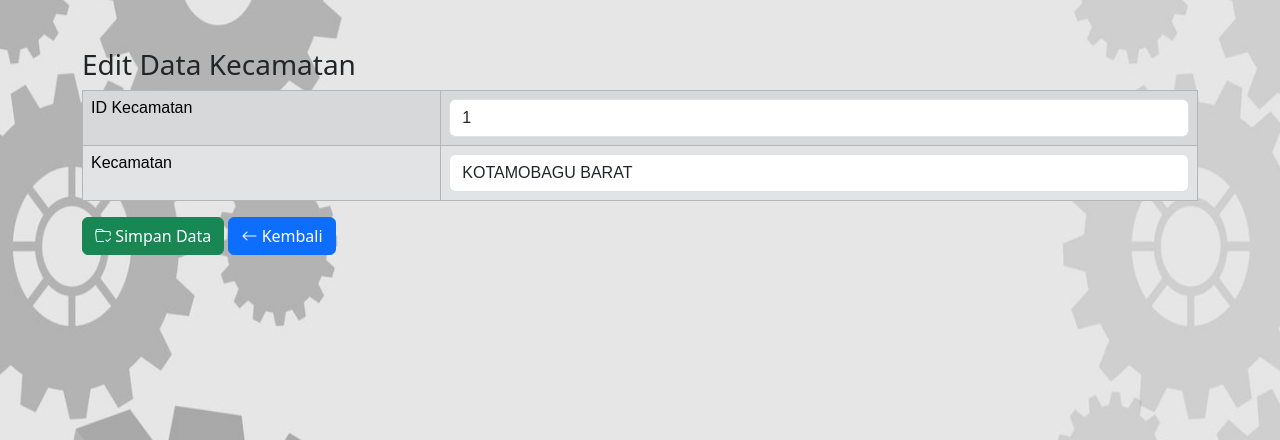
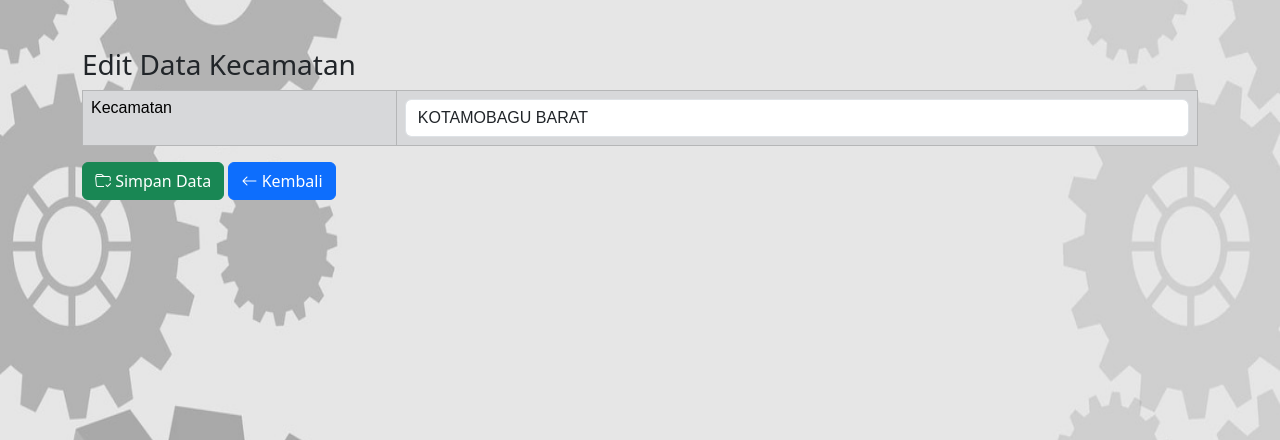
Before and after one commit to firja05/data_penduduk, a PHP site: page /edit_kecamatan.php?id_kecamatan=1 in a window 1280 px wide. Shown: the part 56-496 px from the top of the page. Run offline with PHP 8.4, Linux system fonts and the light colour scheme; a user stored in the database is signed in; data comes from the database, SQL or seed files in the repository; some libraries are stand-ins or nearby versions.

Commit message:
Update edit_kecamatan.php

```diff
--- a/edit_kecamatan.php
+++ b/edit_kecamatan.php
@@ -32,11 +32,10 @@ $kec = mysqli_fetch_array($query);
 <div class="container mt-5">
 <h3>Edit Data Kecamatan</h3>
 <form action="update_kecamatan.php" method="post">
+<td></td>
+                <td><input type="hidden" name="id_kecamatan" value="<?php echo $kec['id_kecamatan']?>" placeholder="ID" class="form-control"></td>
+            </tr>
 <table class="table table-striped table-bordered table-secondary" style="font-family: Arial, sans-serif;">
-            <tr>
-            <td>ID Kecamatan</td>
-                <td><input type="text" name="id_kecamatan" value="<?php echo $kec['id_kecamatan']?>" placeholder="ID" class="form-control"></td>
-            </tr>
           <tr>
                 <td>Kecamatan</td>
                 <td><input type="text" name="nama_kecamatan" value="<?php echo $kec['nama_kecamatan']?>" placeholder="Kecamatan" class="form-control"></td>
```
